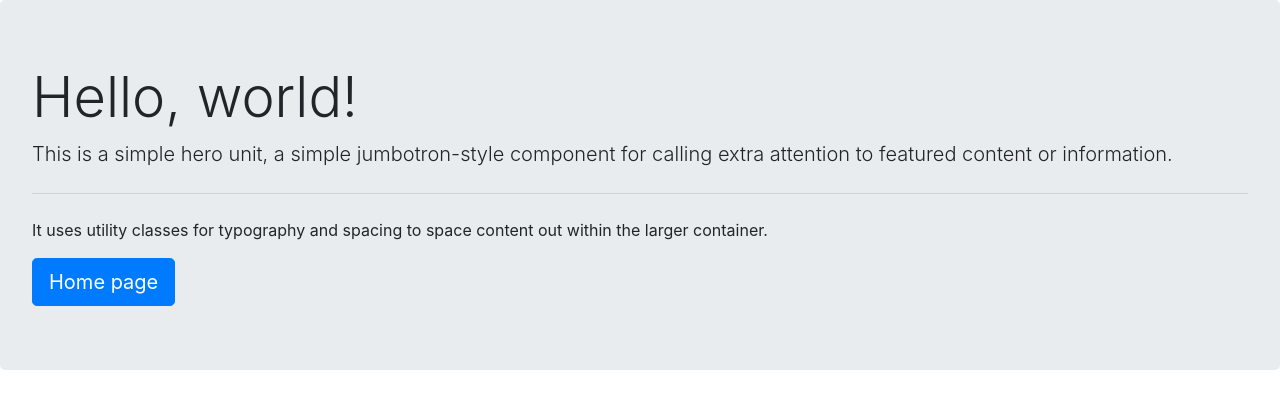
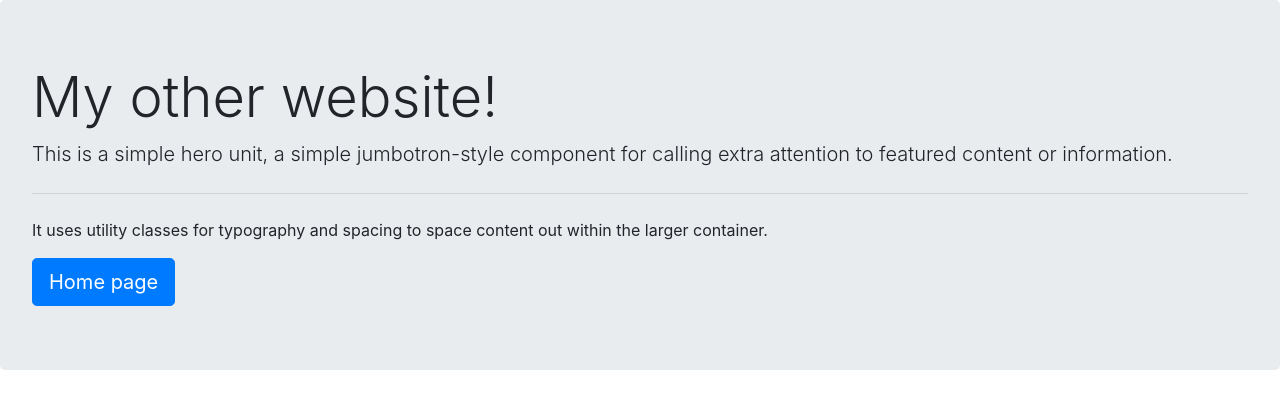
Before and after one commit to SylvieStolk/prj4-check6-bootstrap, a plain HTML site: page 190500.html in a window 1280 px wide. Drawn offline with nearby package versions, Linux system fonts and the light colour scheme.

Commit message:
changed the name

```diff
--- a/190500.html
+++ b/190500.html
@@ -10,9 +10,9 @@
 
     <title>Hello, world!</title>
   </head>
-  <body>
+<body>
     <div class="jumbotron">
-  <h1 class="display-4">Hello, world!</h1>
+  <h1 class="display-4">My other website!</h1>
   <p class="lead">This is a simple hero unit, a simple jumbotron-style component for calling extra attention to featured content or information.</p>
   <hr class="my-4">
   <p>It uses utility classes for typography and spacing to space content out within the larger container.</p>
@@ -22,8 +22,8 @@
     <!-- Optional JavaScript; choose one of the two! -->
 
     <!-- Option 1: jQuery and Bootstrap Bundle (includes Popper) -->
-    <script src="js/jquery-3.6.0.slim.min.js"></script>
-    <script src="js/bootstrap.bundle.min.js"></script>
+<script src="js/jquery-3.6.0.slim.min.js"></script>
+<script src="js/bootstrap.bundle.min.js"></script>
 
     <!-- Option 2: Separate Popper and Bootstrap JS -->
     <!--
@@ -31,5 +31,5 @@
     <script src="https://cdn.jsdelivr.net/npm/popper.js@1.16.1/dist/umd/popper.min.js" integrity="sha384-9/reFTGAW83EW2RDu2S0VKaIzap3H66lZH81PoYlFhbGU+6BZp6G7niu735Sk7lN" crossorigin="anonymous"></script>
     <script src="https://cdn.jsdelivr.net/npm/bootstrap@4.6.0/dist/js/bootstrap.min.js" integrity="sha384-+YQ4JLhjyBLPDQt//I+STsc9iw4uQqACwlvpslubQzn4u2UU2UFM80nGisd026JF" crossorigin="anonymous"></script>
     -->
-  </body>
+</body>
 </html>
```
